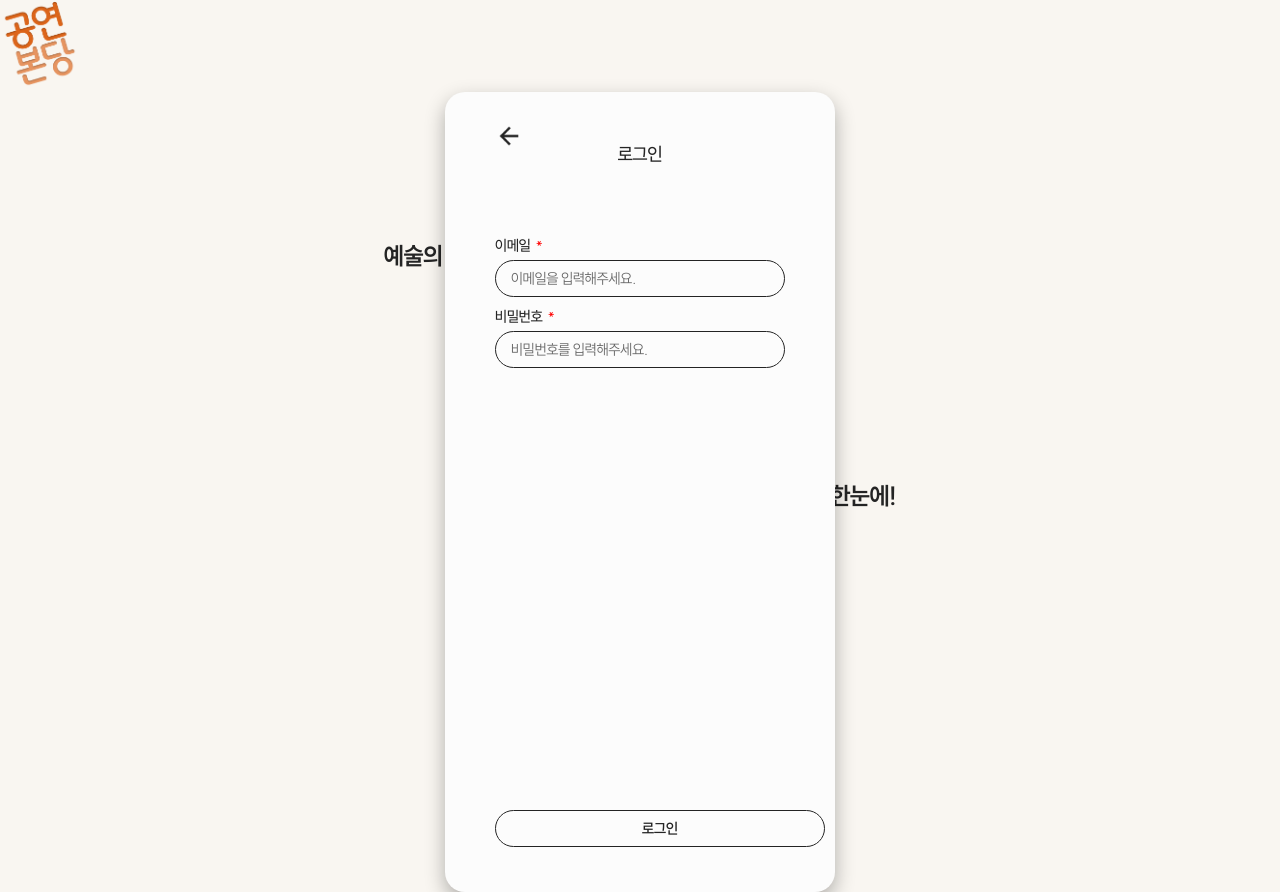
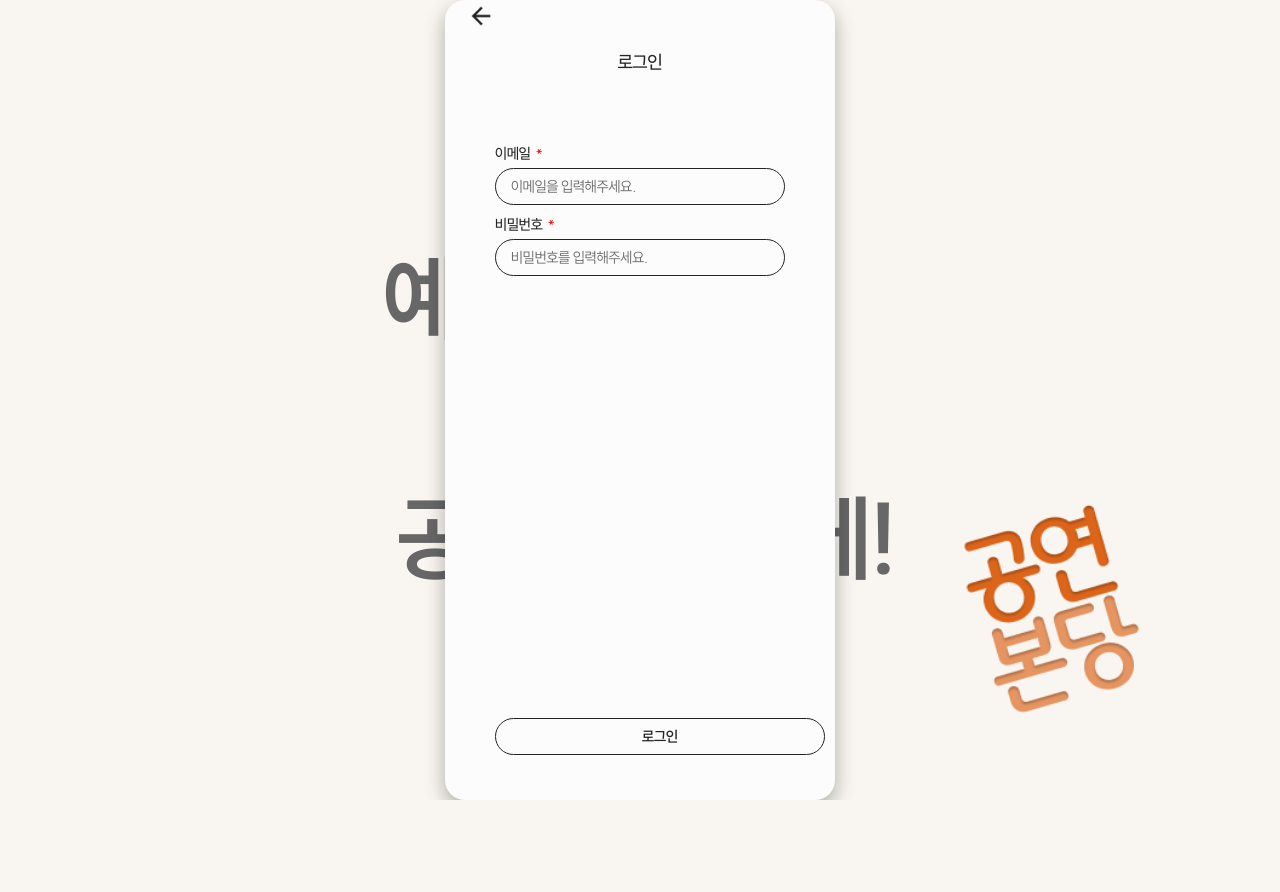
Before and after one commit to dododoodo/gongyeon, a React (Create React App) app in the folder front/: page /login in a window 1280 px wide. After the commit the page ends 800 px from the top, so only its background shows below. Built offline with nearby package versions, Linux system fonts and the light colour scheme; the HTML template or start-up script is replaced by a standard one.

Commit message:
배경수정4

```diff
--- a/front/src/pages/OnboardingPage.jsx
+++ b/front/src/pages/OnboardingPage.jsx
@@ -50,7 +50,7 @@ function OnboardingPage() {
         <div className="onboarding">
             <div className='box1'></div>
             <div className='onboarding_logo'>
-                <p>예술의전당 공연을 한번에!</p>
+                <p>예술의전당 공연을 한눈에!</p>
                 <figure><img src={logo1} alt='공연본당 로고 이미지-1'/></figure>
             </div>
 
--- a/front/src/styles/viewport.scss
+++ b/front/src/styles/viewport.scss
@@ -22,7 +22,10 @@ html {
     }
 
     img {
-        width: 80px;
+        position: absolute;
+        right: 10%;
+        bottom: 10%;
+        width: 200px;
         height: auto;
     }
 
@@ -32,9 +35,9 @@ html {
         top: 30%;
         text-align: left;
         p {
-            font-size: $bigTitle;
+            font-size: 100px;
             font-family: $freeSemi;
-            color: $blackColor;
+            color: $grayColor;
         }
 
         @media (max-width: 390px) {
@@ -47,9 +50,9 @@ html {
         right: 30%;
         top: 60%;
         p {
-            font-size: $bigTitle;
+            font-size: 100px;
             font-family: $freeSemi;
-            color: $blackColor;
+            color: $grayColor;
         }
     }
 }
```
